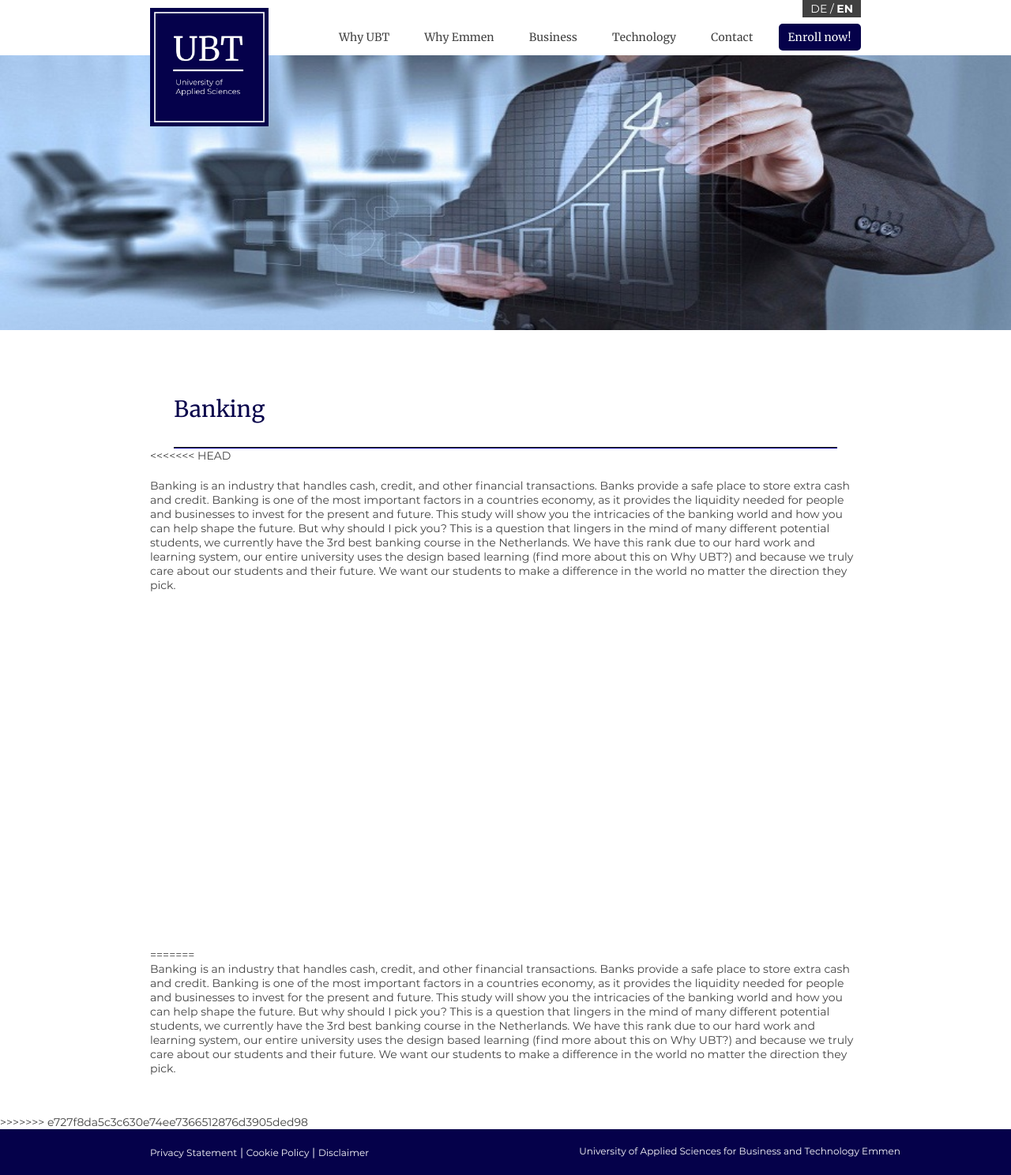
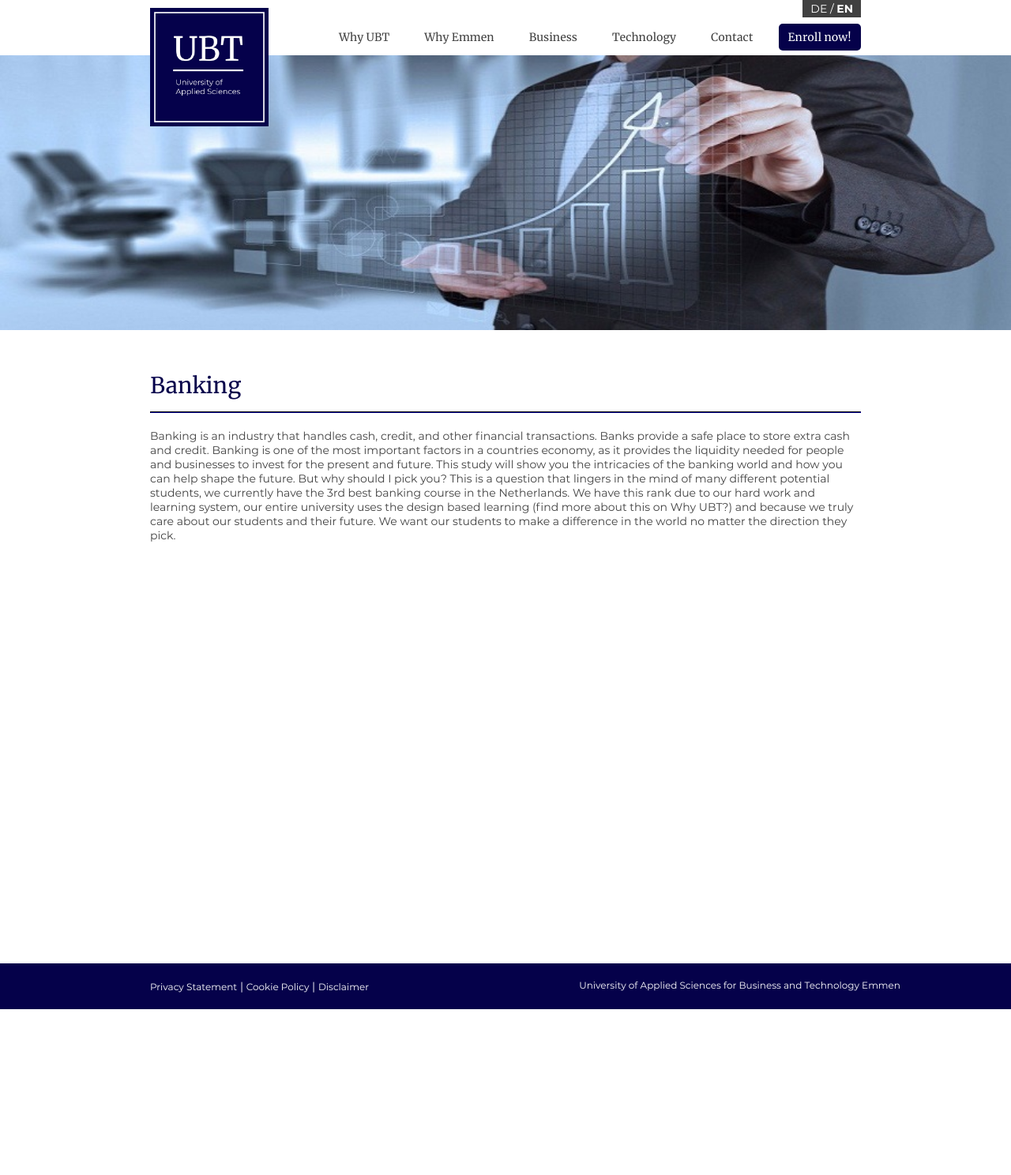
Before and after one commit to lukas-kirchhoff/Professional-Website, a PHP site: page /html/banking.html in a window 1280 px wide. Shown: the whole page at 79% size. After the commit the page ends 1278 px from the top, so only its background shows below. Run offline with PHP 8.4, Linux system fonts and the light colour scheme.

Commit message:
fixed margins

```diff
--- a/css/main.css
+++ b/css/main.css
@@ -270,10 +270,6 @@ a {
     height: 700px;
 }
 
-.bsub_block h1 {
-    margin: 30px;
-}
-
 .bsub_block p {
     padding-top: 20px;
 }
--- a/html/banking.html
+++ b/html/banking.html
@@ -43,10 +43,7 @@
     <div class="content__wrapper">
         <div class="bsub_block">
             <h1>Banking</h1>
-            <div class="hr__wrapper">
-                <hr />
-            </div>
-<<<<<<< HEAD
+            <hr />
 			<div class="bsub_block1">
 
 			</div>
@@ -57,13 +54,7 @@
 				</p>
 			</div>
 		</div>
-=======
-            <p>
-                Banking is an industry that handles cash, credit, and other financial transactions. Banks provide a safe place to store extra cash and credit. Banking is one of the most important factors in a countries economy, as it provides the liquidity needed for people and businesses to invest for the present and future. This study will show you the intricacies of the banking world and how you can help shape the future.
-                But why should I pick you? This is a question that lingers in the mind of many different potential students, we currently have the 3rd best banking course in the Netherlands. We have this rank due to our hard work and learning system, our entire university uses the design based learning (find more about this on Why UBT?) and because we truly care about our students and their future. We want our students to make a difference in the world no matter the direction they pick.
-            </p>
         </div>
->>>>>>> e727f8da5c3c630e74ee7366512876d3905ded98
     </div>
     <footer id="footer">
         <div class="footer__wrapper">
```
Also changed, not shown: html/insurance.html (+1 -10 lines).
